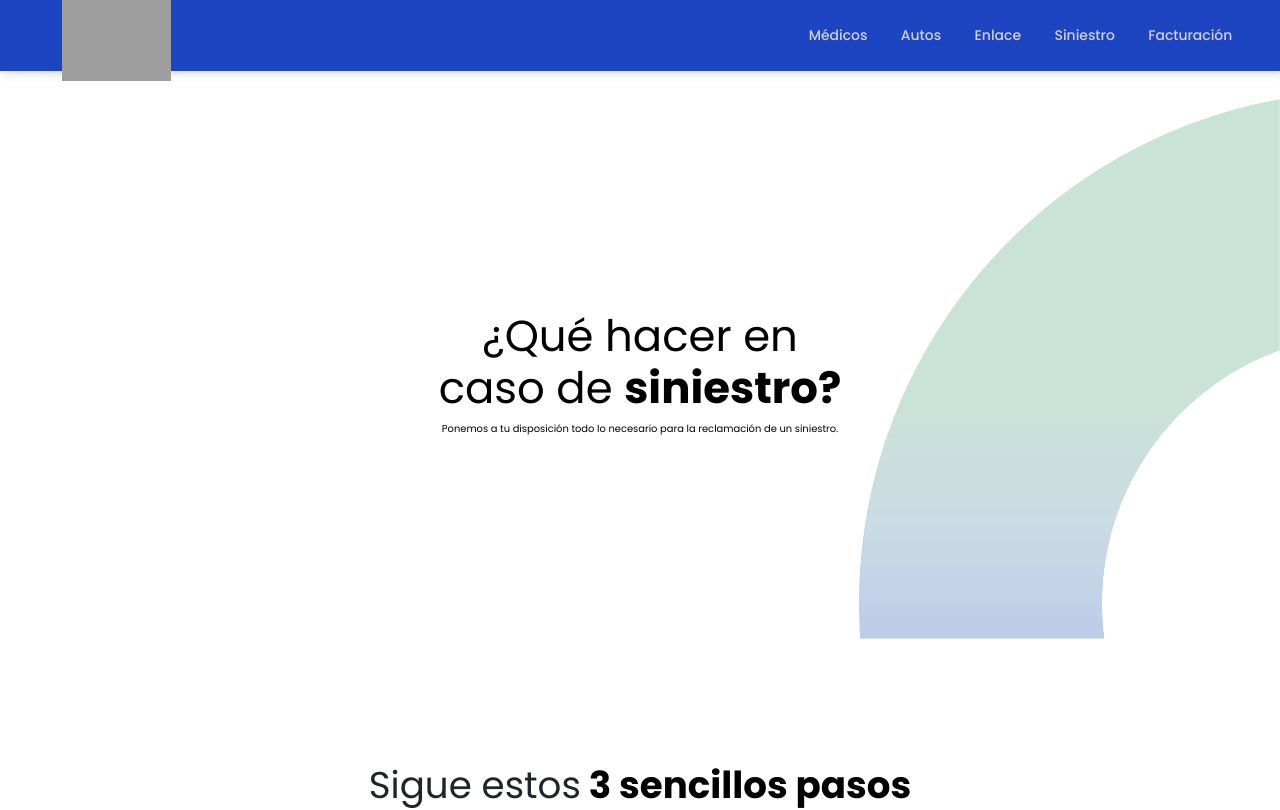
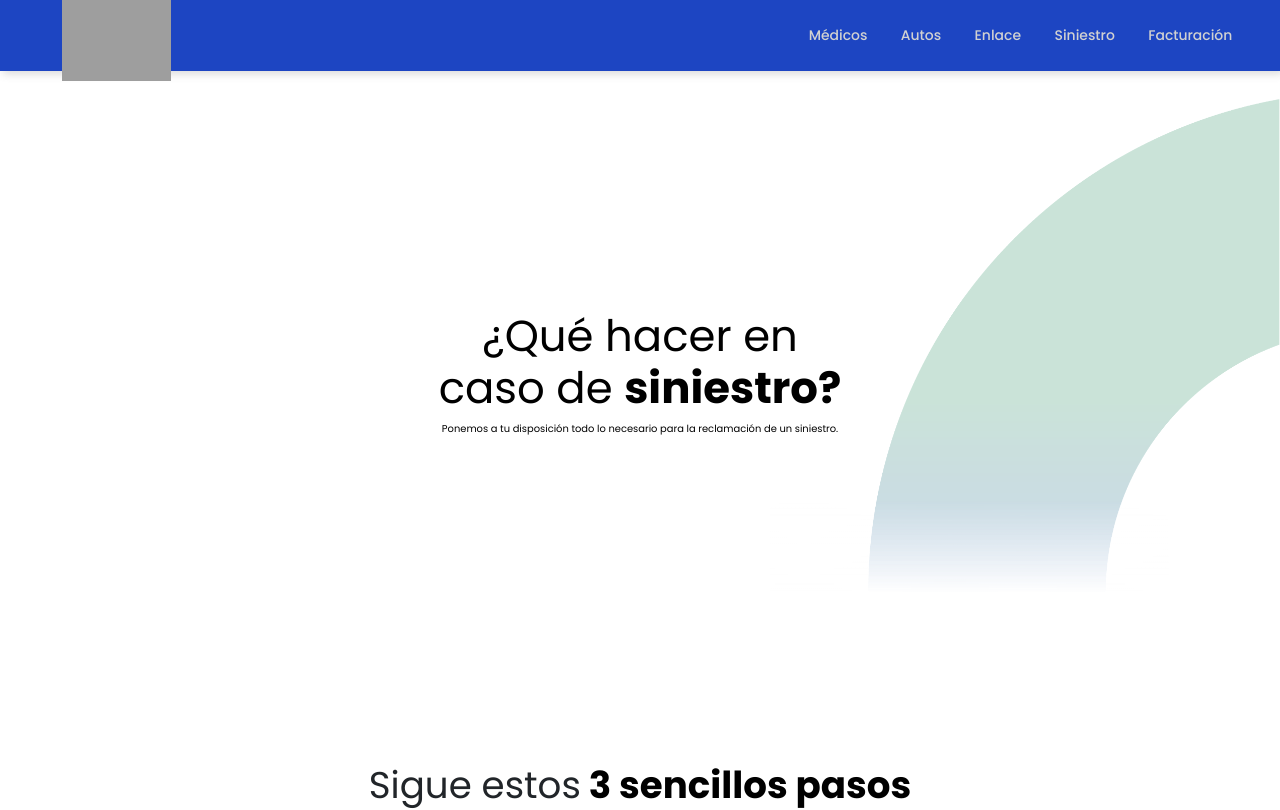
Before and after one commit to Pacyx-Mexico/red-enlace, a React (Vite) app: page /reclamacion-de-siniestro in a window 1280 px wide. Shown: the top 810 px of the page. Built offline with nearby package versions, Linux system fonts and the light colour scheme; grey boxes are pictures that could not be loaded.

Commit message:
Update hero image

```diff
--- a/src/components/siniestros/HeroSiniestros.jsx
+++ b/src/components/siniestros/HeroSiniestros.jsx
@@ -1,16 +1,13 @@
 import styled from "styled-components";
 import { Image } from "react-bootstrap";
-import siniestroGd from "../../assets/images/Siniestro-gd.png";
+import gradientEnlace from '../../assets/images/gradient-enlace.png';
 
 export const HeroSiniestros = () => {
-  const scrollTop = () => {
-    scroll.scrollToTop();
-  };
   return (
     <HeroContainer className="home position-relative" id="home">
       <Image
         className="gradient_img_bg position-absolute d-none d-md-block mb-5 pb-5"
-        src={siniestroGd}
+        src={gradientEnlace}
         alt="Gradient background element"
       />
       <div className="align-items-center position-absolute top-50 w-100 d-none d-md-block">
```
Also changed, not shown: src/assets/images/gradient-enlace.png (added).
